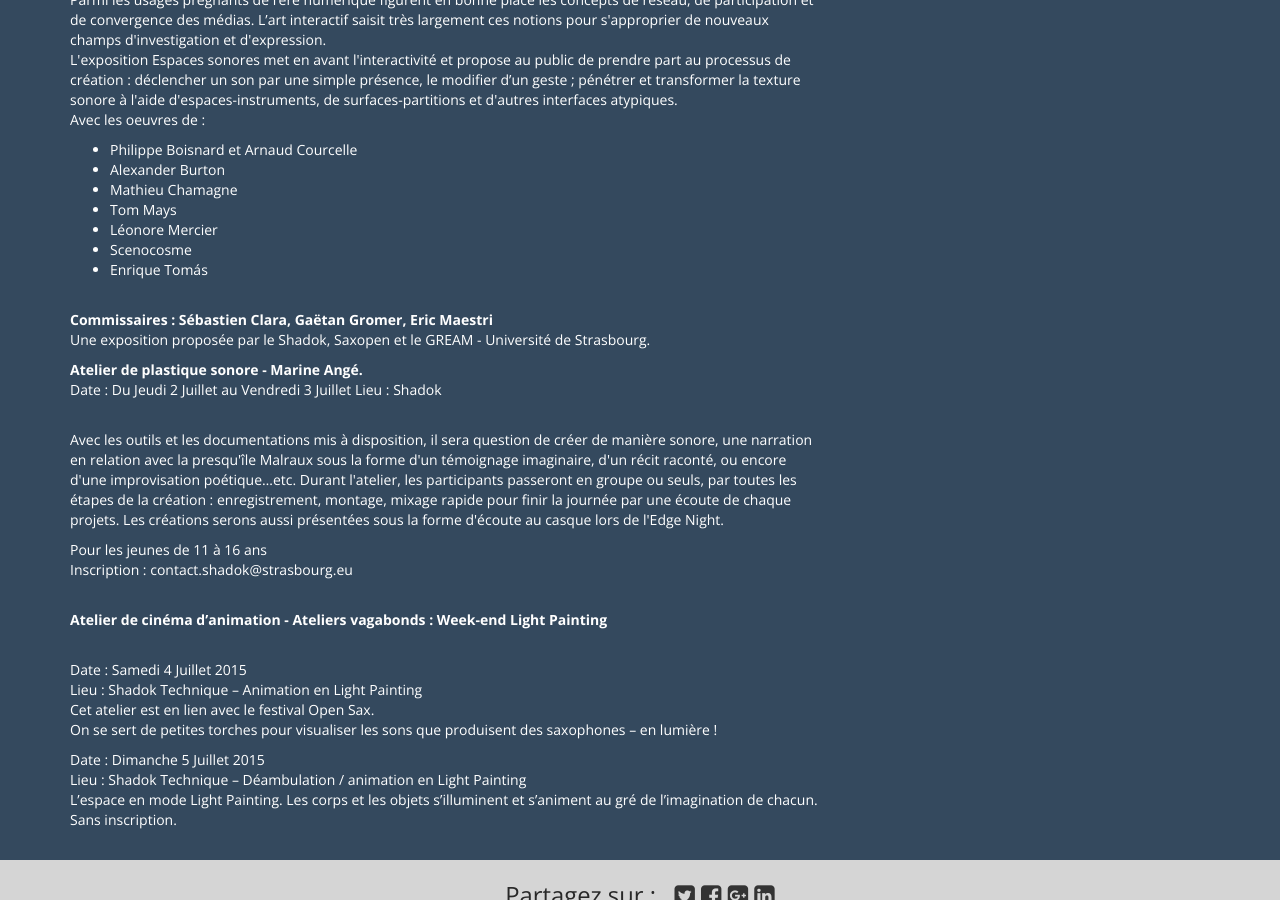
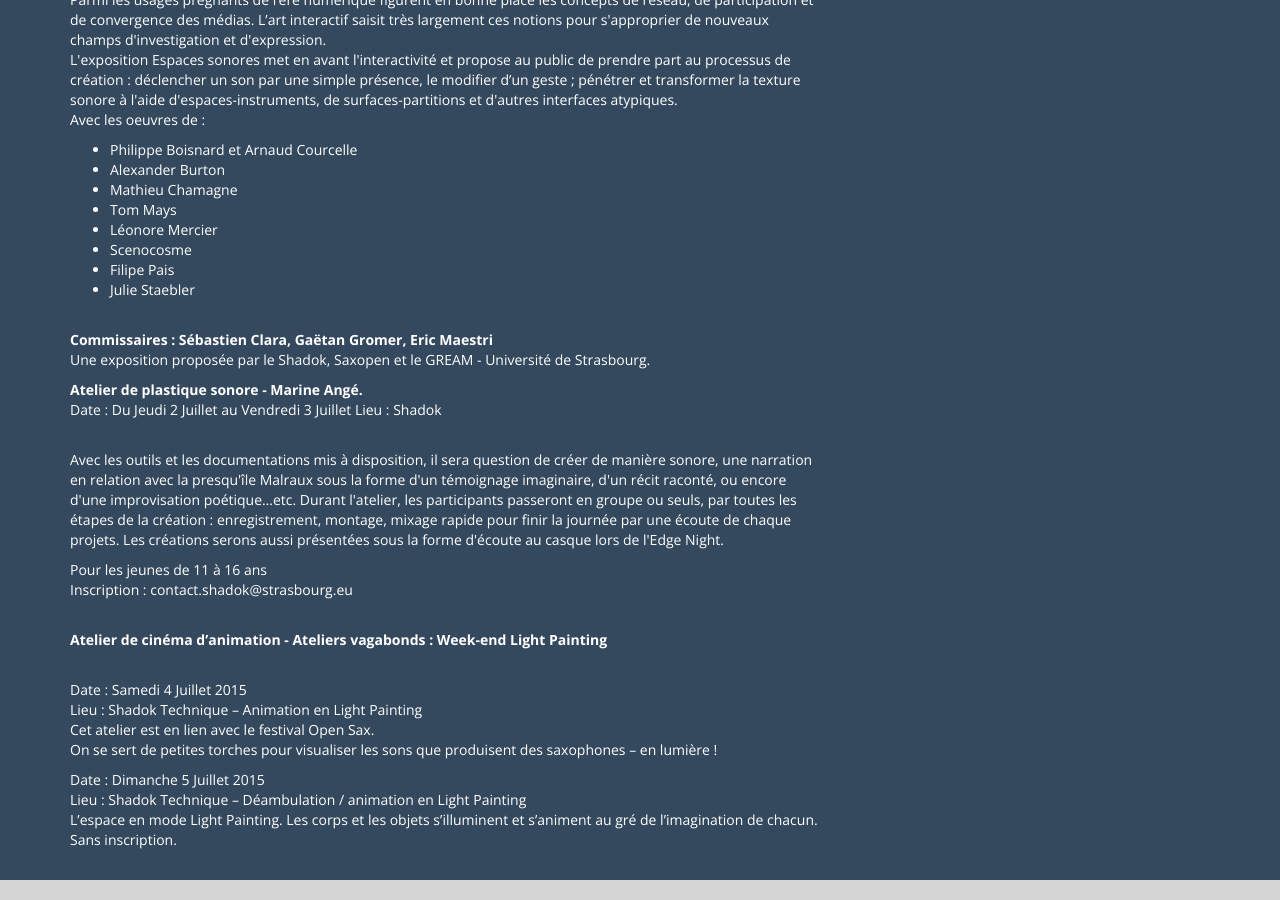
Before and after one commit to AlsaceDigitale/www.edgefest.fr-2019-temporary, a Jekyll site: the page built from espacessonores.html, in a window 1280 px wide and 900 px high, scrolled down 621 px. Built offline with Jekyll 4.4.1, drawn with Linux system fonts in a browser that asks for light colours; nearby versions of some CDN libraries; some web fonts are replaced.

Commit message:
Update espacessonores

```diff
--- a/_includes/espacessonores.html
+++ b/_includes/espacessonores.html
@@ -24,7 +24,8 @@
             <li>Tom Mays</li>
             <li>Léonore Mercier</li>
             <li>Scenocosme</li>
-            <li>Enrique Tomás</li>
+            <li>Filipe Pais</li>
+            <li>Julie Staebler</li>
           </ul>
           <br/>
           <b>Commissaires : Sébastien Clara, Gaëtan Gromer, Eric Maestri</b>
```
